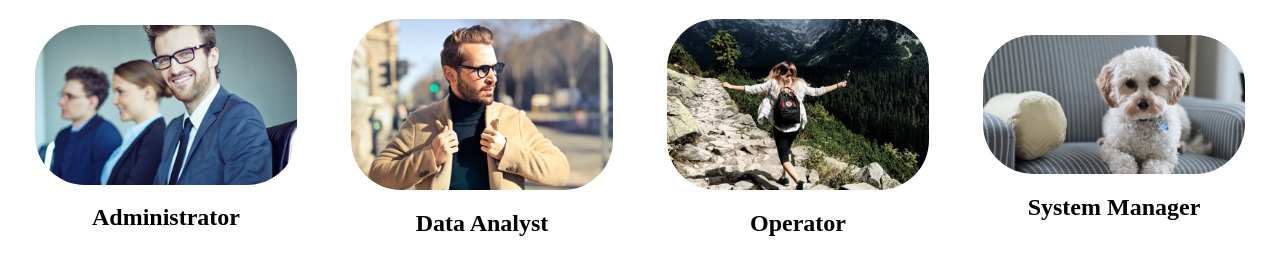
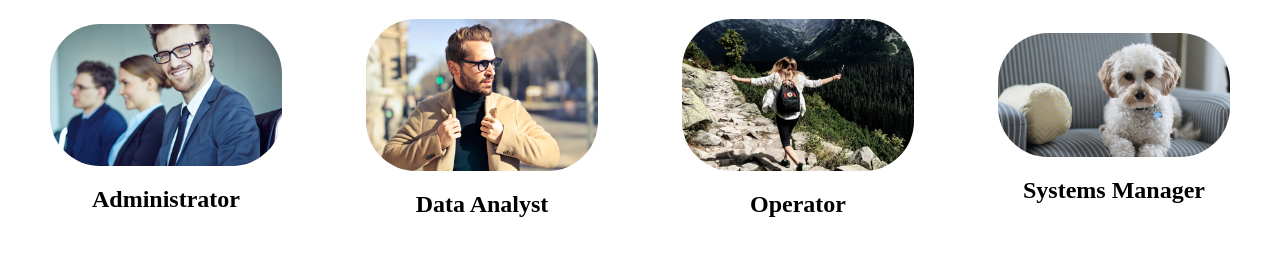
Before and after one commit to jaisonjoshi/jaisonjoshi-learningajax, a plain HTML site: page index.html in a window 1280 px wide. Shown: the part 61-336 px from the top of the page. Drawn offline with Linux system fonts and the light colour scheme.

Commit message:
Update index.html

```diff
--- a/index.html
+++ b/index.html
@@ -18,7 +18,7 @@
             width: 23%;
         }
         img{
-            width: 90%;
+            width: 80%;
             display: block;
             margin: 0 auto;
             border-radius: 50px;
@@ -57,7 +57,7 @@
             </div>
             <div class="item item4" onclick="test(this)" id="System Manager">
                 <img src="images/blog2.png" alt="">
-                <h2>System Manager</h2>
+                <h2>Systems Manager</h2>
             </div>
 
     </div>
```
